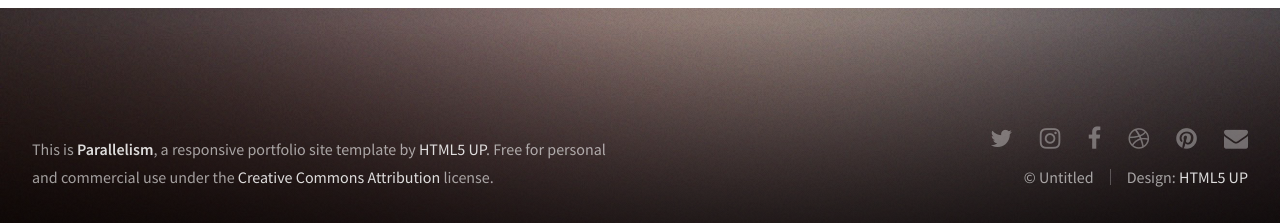
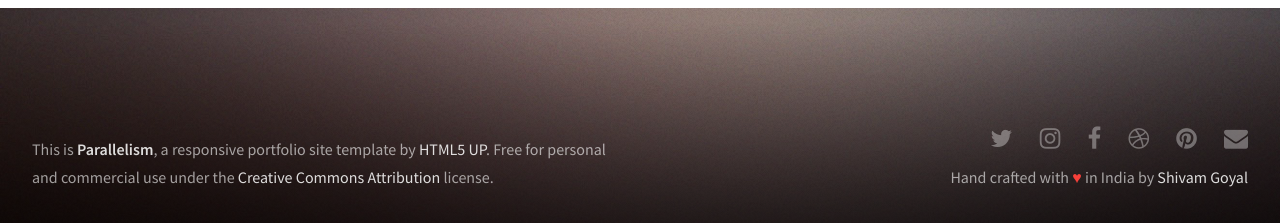
Before and after one commit to Nitya1221/website1, a plain HTML site: page index.html in a window 1280 px wide. Shown: the part 577-800 px from the top of the page. Drawn offline with Linux system fonts and the light colour scheme; files whose address does not match are found by name.

Commit message:
Update index.html

```diff
--- a/index.html
+++ b/index.html
@@ -102,7 +102,7 @@
 						<li><a href="#" class="icon fa-envelope"><span class="label">Email</span></a></li>
 					</ul>
 					<ul class="copyright">
-						<li>&copy; Untitled</li><li>Design: <a href="http://html5up.net">HTML5 UP</a></li>
+						<li>Hand crafted with <span style="color: #f7403a">&hearts;</span> in India by <a href="https://shivamgoyal.tk">Shivam Goyal</a></li>
 					</ul>
 				</div>
 			</div>
```
